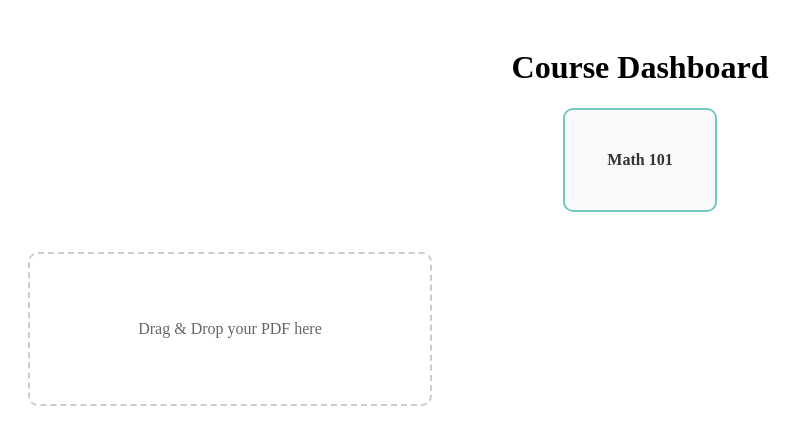
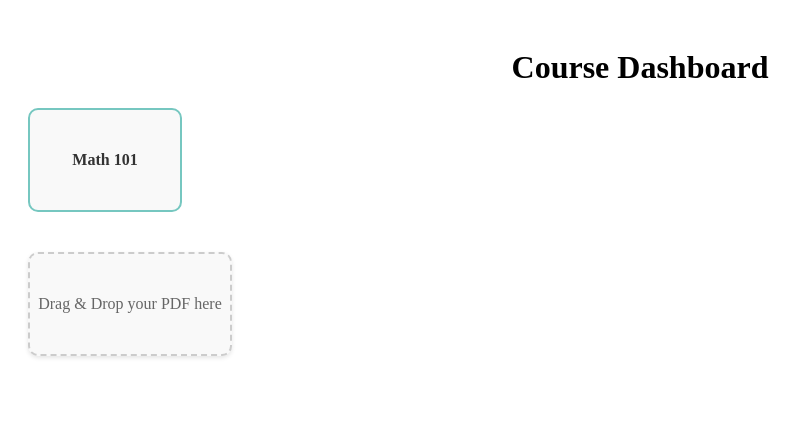
Before and after one commit to BaptisteLoquette/Local_ML_powered_Adaptive_Learning, a Next.js app in the folder adaptive-courses-front/: page / in a window 1280 px wide. Shown: the top 444 px of the page, without its empty margins (0-802 px from the left). Built offline with nearby package versions, Linux system fonts and the light colour scheme.

Commit message:
Change Drag and drop layout

```diff
--- a/adaptive-courses-front/styles/Home.module.css
+++ b/adaptive-courses-front/styles/Home.module.css
@@ -232,8 +232,9 @@ input:checked+.switchLabel .switchButton {
   display: flex;
   flex-wrap: wrap;
   gap: 20px;
-  justify-content: center;
+  justify-content: flex-start;
   margin-bottom: 40px;
+  flex: 1;
 }
 
 .courseBox {
@@ -259,10 +260,15 @@ input:checked+.switchLabel .switchButton {
   background-color: #e0f7f5;
 }
 
+.courseListContainer {
+  display: flex;
+  align-items: flex-start;
+  gap: 20px;
+}
+
 .dragDropBox {
-  width: 100%;
-  max-width: 400px;
-  height: 150px;
+  width: 200px;
+  height: 100px;
   border: 2px dashed #ccc;
   border-radius: 10px;
   display: flex;
@@ -270,11 +276,14 @@ input:checked+.switchLabel .switchButton {
   justify-content: center;
   text-align: center;
   color: #666;
-  transition: border-color 0.2s ease;
+  transition: border-color 0.2s ease, background-color 0.2s ease;
+  background-color: #f9f9f9;
+  box-shadow: 0 2px 4px rgba(0, 0, 0, 0.1);
 }
 
 .dragDropBox.active {
   border-color: #76c7c0;
+  background-color: #e0f7f5;
 }
 
 .homeLink {
```
